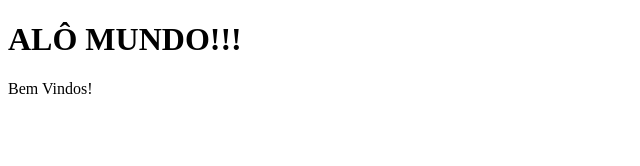
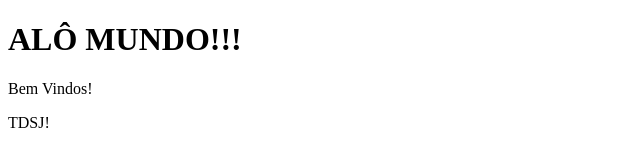
Before and after one commit to PriscilaNastacio/index.html, a plain HTML site: page index.html in a window 1280 px wide. Shown: the full height of the page, 0-640 px from the left. Drawn offline with Linux system fonts and the light colour scheme.

Commit message:
Adiocionado a identificação da Turma!

```diff
--- a/index.html
+++ b/index.html
@@ -8,6 +8,7 @@
          <h1>ALÔ MUNDO!!!</h1>
        	 <div>
 	     <p>Bem Vindos!</p>
+	     <p>TDSJ!</p>
 	 <div>
       </body>
 </html>
```
